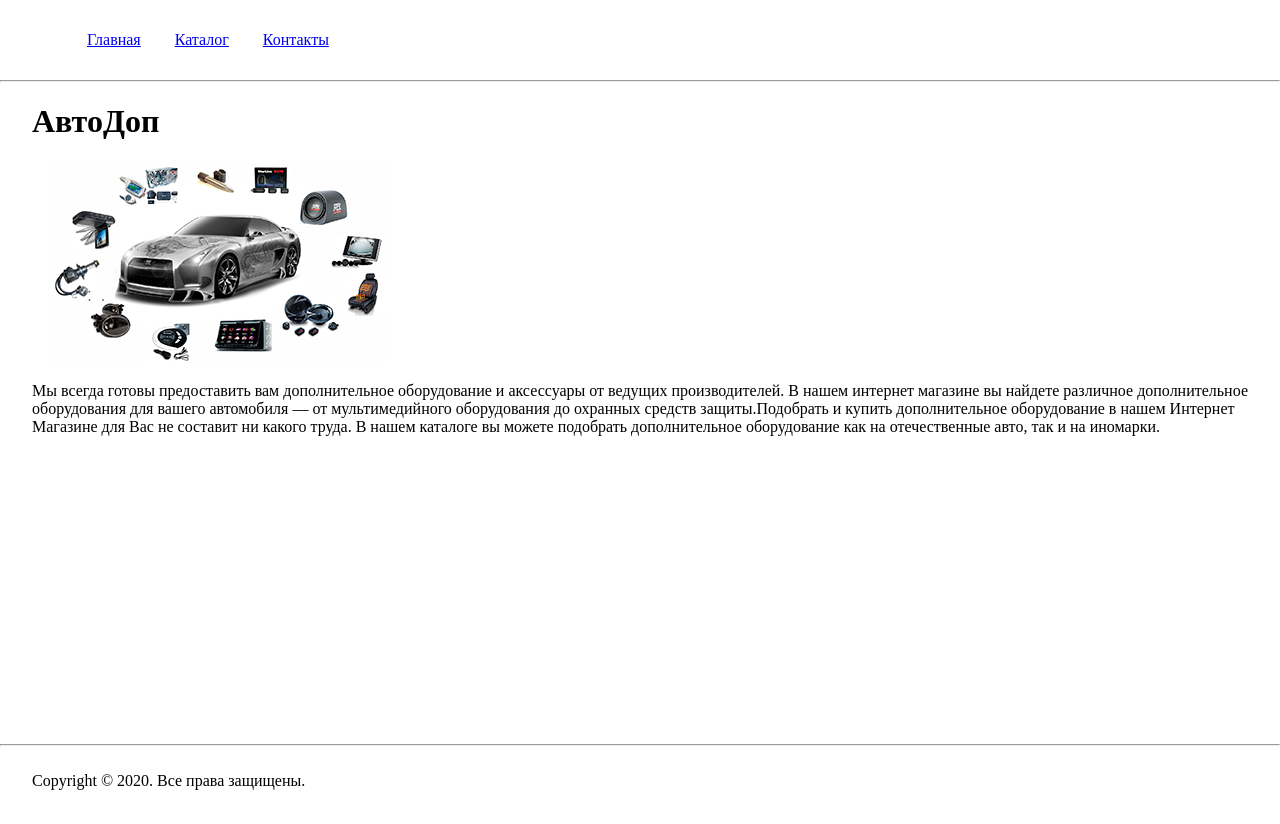
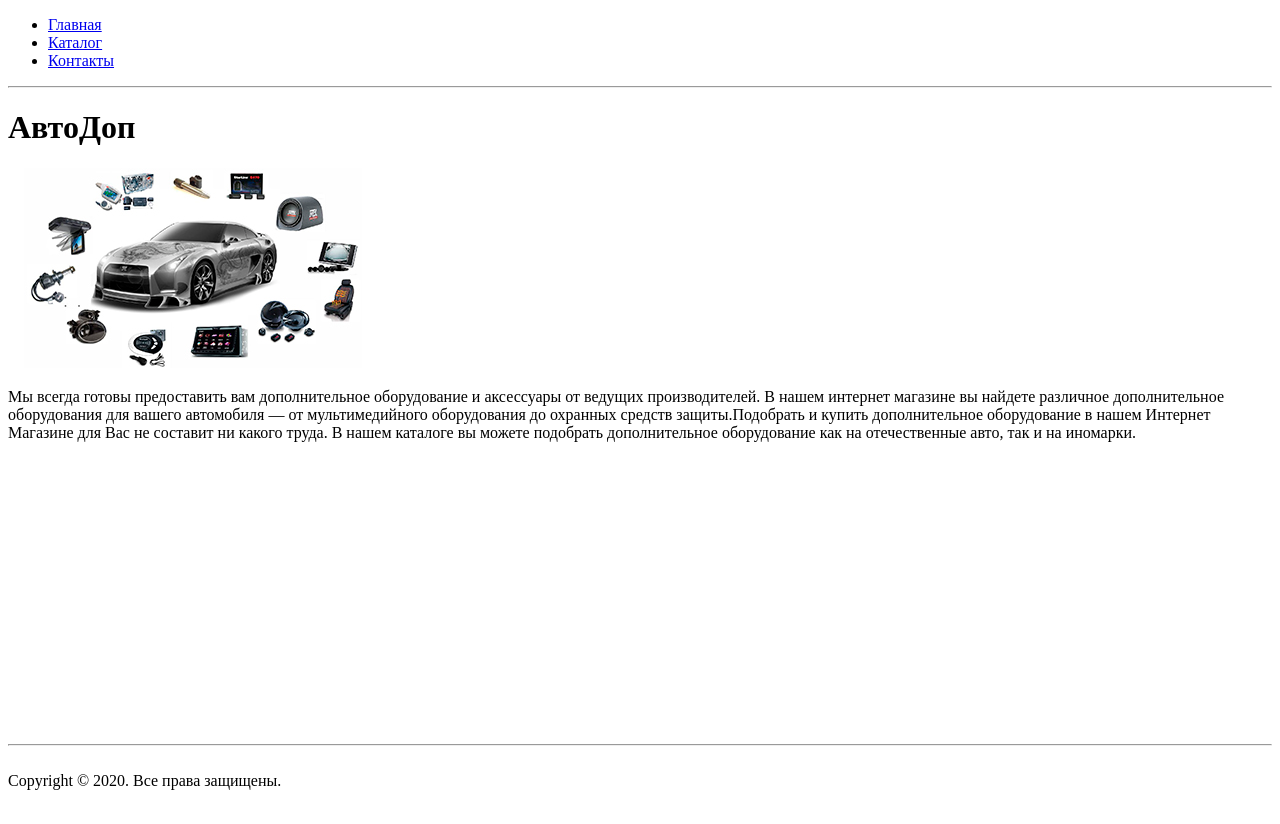
Before and after one commit to wowankz/education, a plain HTML site: page Html_css/lesson_2/index.html in a window 1280 px wide. Drawn offline with Linux system fonts and the light colour scheme.

Commit message:
закончил страницу index.html

```diff
--- a/Html_css/lesson_2/index.html
+++ b/Html_css/lesson_2/index.html
@@ -7,21 +7,21 @@
     <title>Главная</title>
 </head>
 
-<body style="margin: 0;">
-    <div style="padding-bottom: 80px;min-height: 90vh;position: relative;">
+<body>
+    <div style="padding-bottom: 80px; min-height: 90vh; position: relative;">
         <header>
-            <div style="margin: 0 auto; max-width: 95vw;">
-                <ul class="menu" style="list-style-type: none;">
-                    <li style="display: inline-block;padding: 15px;"><a href="#">Главная</a></li>
-                    <li style="display: inline-block;padding: 15px;"><a href="catalog/catalog.html">Каталог</a></li>
-                    <li style="display: inline-block;padding: 15px;"><a href="contacts.html">Контакты</a></li>
+            <div>
+                <ul class="menu">
+                    <li><a href="#">Главная</a></li>
+                    <li><a href="catalog/catalog.html">Каталог</a></li>
+                    <li><a href="contacts.html">Контакты</a></li>
                 </ul>
             </div>
             <hr>
         </header>
 
         <main>
-            <div style="margin: 0 auto; max-width: 95vw;">
+            <div>
                 <h1>АвтоДоп</h1>
                 <img src="images/auto_dop.jpg" alt=""><br>
                 <p>
@@ -36,8 +36,7 @@
 
         <footer style="position: absolute; bottom: 0;width: 100%;height: 80px;">
             <hr>
-            <div style="margin: 0 auto; max-width: 95vw;">
-
+            <div>
                 <br>Copyright &copy; 2020. Все права защищены.
                 <br>
             </div>
```
